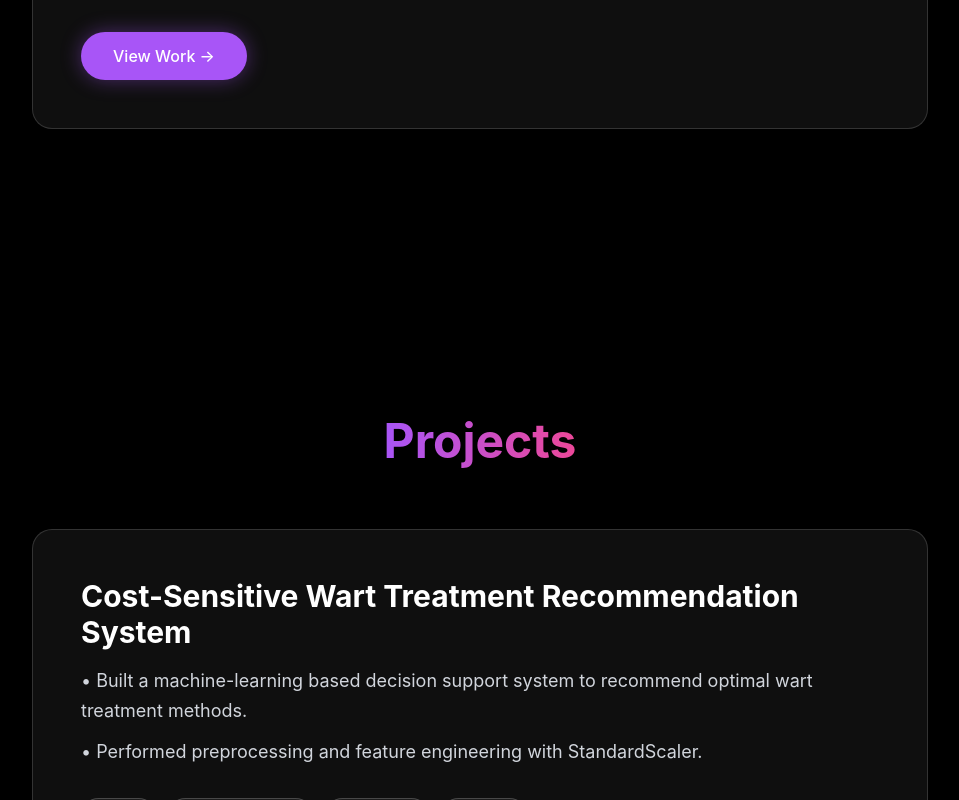
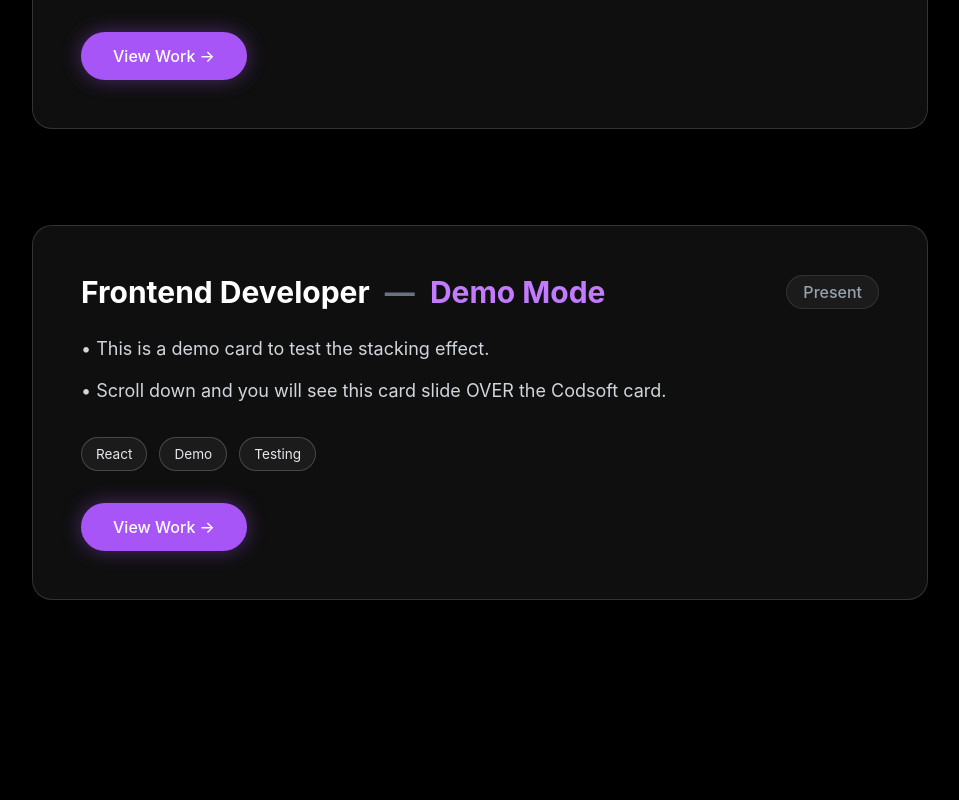
Before and after one commit to Srakeshvarma12/rakesh-portfolio, a React (Vite) app: page / in a window 1280 px wide. Shown: the part 2112-2912 px from the top of the page, without its empty margins (160-1119 px from the left). Built offline with nearby package versions, Linux system fonts and the light colour scheme.

Commit message:
Add stacked scroll animation for Experience section

```diff
--- a/src/components/Experience.jsx
+++ b/src/components/Experience.jsx
@@ -12,7 +12,19 @@ const experiences = [
     tech: ["HTML", "CSS", "JavaScript", "Git", "GitHub"],
     link: "https://srakeshvarma12.github.io/CODSOFT/",
   },
-  // Add more experience items here
+  // 🔽 TEMPORARY PLACEHOLDER (Delete this later) 🔽
+  // I added this so you can SEE the stacking effect work!
+  {
+    role: "Frontend Developer",
+    company: "Demo Mode",
+    duration: "Present",
+    description: [
+      "This is a demo card to test the stacking effect.",
+      "Scroll down and you will see this card slide OVER the Codsoft card."
+    ],
+    tech: ["React", "Demo", "Testing"],
+    link: "#",
+  }
 ];
 
 export default function Experience() {
@@ -20,7 +32,7 @@ export default function Experience() {
     <section id="experience" className="min-h-screen py-24 px-6 relative">
       <div className="max-w-4xl mx-auto">
 
-        {/* HEADING (Outside the card) */}
+        {/* HEADING (Centered & Outside the cards, just like Projects) */}
         <motion.div
           initial={{ opacity: 0, y: -20 }}
           whileInView={{ opacity: 1, y: 0 }}
@@ -32,7 +44,7 @@ export default function Experience() {
           </h2>
         </motion.div>
 
-        {/* Stacked Cards Container */}
+        {/* STACK CONTAINER */}
         <div className="flex flex-col pb-24">
           {experiences.map((exp, index) => (
             <motion.div
@@ -41,12 +53,14 @@ export default function Experience() {
               whileInView={{ opacity: 1, y: 0 }}
               viewport={{ once: true, margin: "-50px" }}
               transition={{ duration: 0.6, delay: index * 0.1 }}
-              style={{ top: `calc(6rem + ${index * 20}px)` }}
-              className="sticky mb-12 last:mb-0"
+              // 🔒 STICKY LOGIC
+              style={{ top: `calc(150px + ${index * 30}px)` }}
+              className="sticky mb-24 last:mb-0 self-start w-full"
             >
-              <div className="glass p-8 md:p-12 w-full transition-transform duration-300">
+              {/* CARD DESIGN */}
+              <div className="glass p-8 md:p-12 w-full border border-white/10 shadow-2xl backdrop-blur-xl">
 
-                {/* HEADER: Role — Company */}
+                {/* Header: Role — Company */}
                 <div className="flex flex-col md:flex-row md:items-center justify-between mb-6 gap-3">
                   <h3 className="text-2xl md:text-3xl font-bold text-white">
                     {exp.role} <span className="text-gray-500 mx-2">—</span> <span className="text-purple-400">{exp.company}</span>
@@ -57,12 +71,14 @@ export default function Experience() {
                   </span>
                 </div>
 
+                {/* Description */}
                 <div className="text-gray-300 leading-relaxed mb-8 space-y-3 text-lg">
                   {exp.description.map((point, i) => (
                     <p key={i}>• {point}</p>
                   ))}
                 </div>
 
+                {/* Tech Pills */}
                 <div className="flex flex-wrap gap-3 mb-8">
                   {exp.tech.map((tech) => (
                     <span key={tech} className="tech-pill">
@@ -71,6 +87,7 @@ export default function Experience() {
                   ))}
                 </div>
 
+                {/* Button */}
                 {exp.link && (
                   <a
                     href={exp.link}
```
